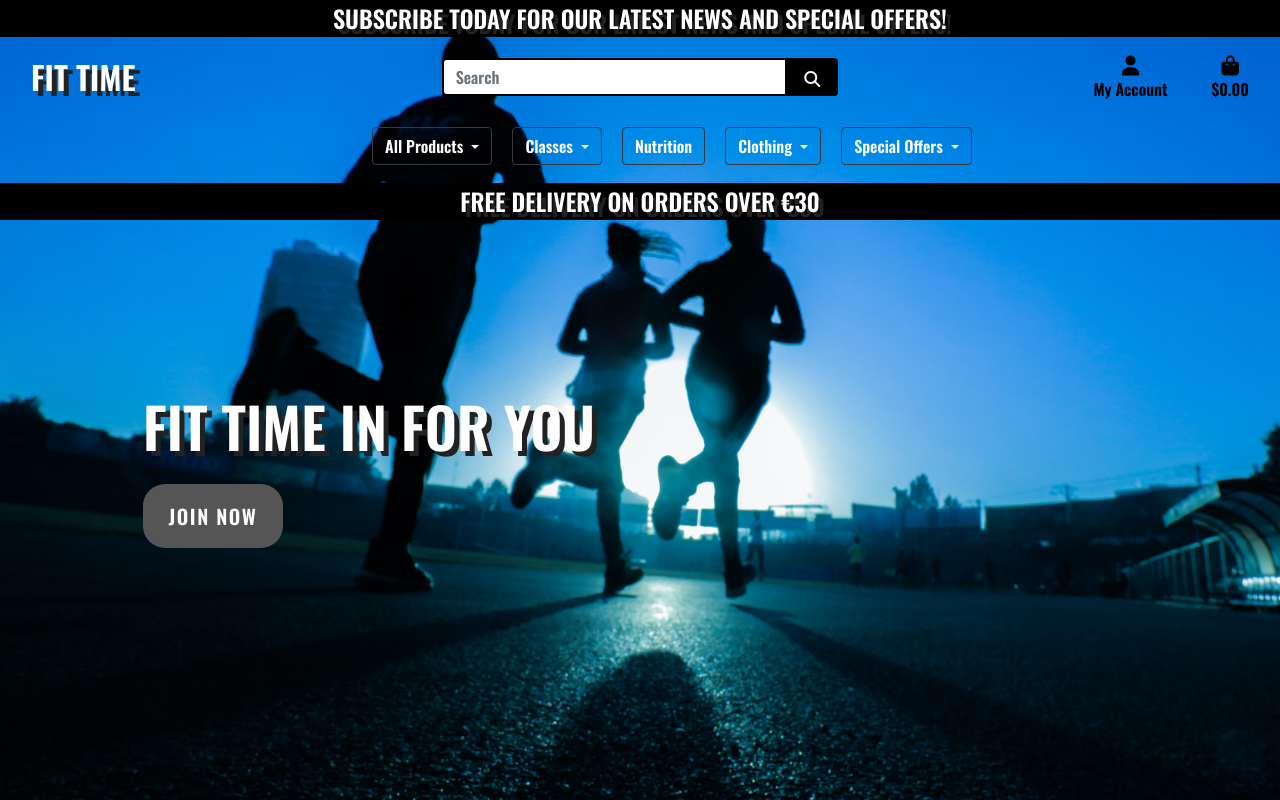
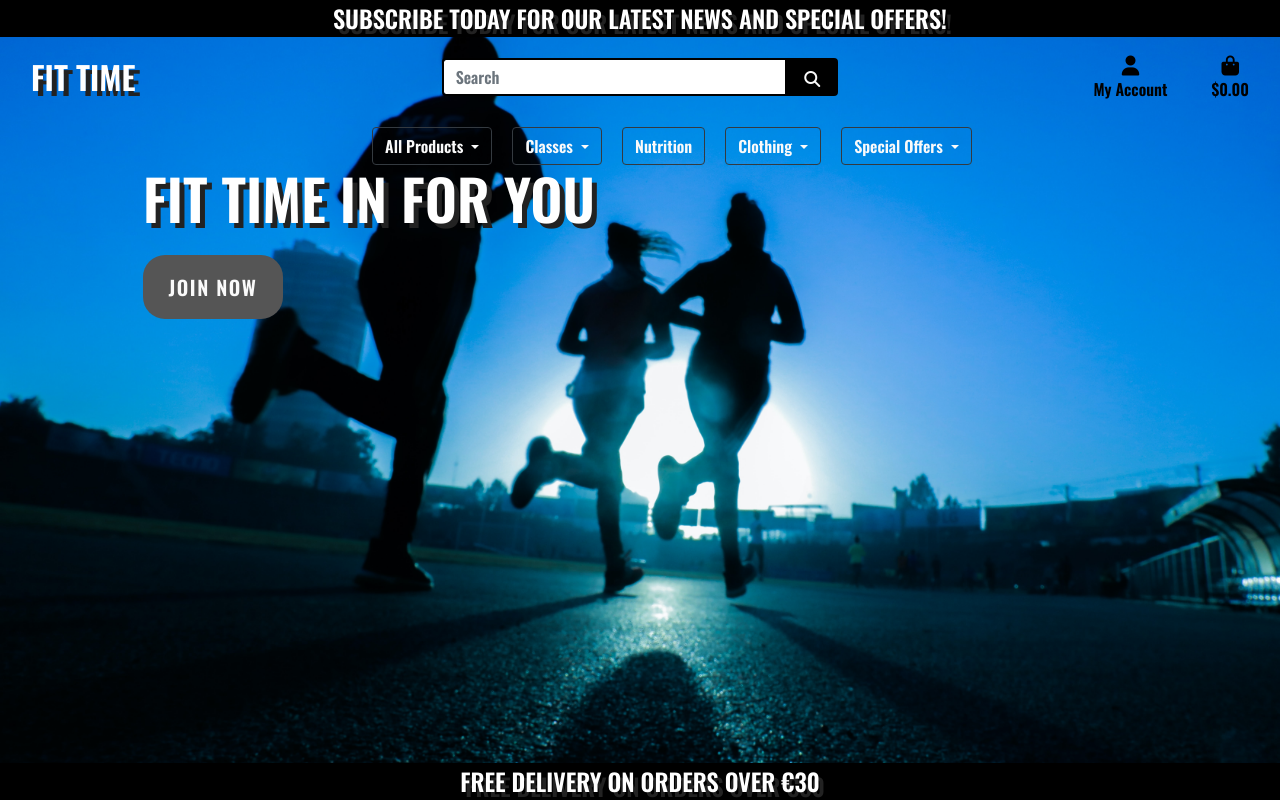
Before and after one commit to Leah1977/Fit_Time_MS4, a Django app: page / in a window 1280 px wide. Run offline with Django 3.2, Linux system fonts and the light colour scheme; some libraries are stand-ins or nearby versions.

Commit message:
Add footer details
Add template for footer
Include banner for Free Delivery

```diff
--- a/home/templates/home/index.html
+++ b/home/templates/home/index.html
@@ -11,7 +11,7 @@
 
 {% block content%}
     <div class="container h-100">
-        <div class="row h-100">
+        <div class="row h-90">
             <div class="col-9 col-md-6 my-auto">
                 <h1 class="display-4 logo-font text-white">
                    Fit Time in for You
--- a/static/css/base.css
+++ b/static/css/base.css
@@ -98,6 +98,10 @@ a.category-badge > span.badge:hover {
     cursor: pointer;
 }
 
+/* ---------------------------------- Footer */
+
+
+
 /* ---------------------------------- Media Queries */
 
 /* For screens with extra large screens */
--- a/templates/base.html
+++ b/templates/base.html
@@ -115,13 +115,8 @@
                 {% include 'includes/main_nav.html' %}
             </nav>
         </div>
-        <!-- delivery banner -->
-        <div id="delivery-banner" class="row text-center">
-            <div class="col bg-black text-white">
-                <h4 class="logo-font my-1">Free delivery on orders over €{{ free_delivery_threshold }}</h4>
-            </div>
-        </div>
     </header>
+
 
     {% if messages %}
         <div class="message-container"></div>
@@ -133,6 +128,11 @@
     {% block content %}
     {% endblock %}
 
+    <!-- footer content -->
+    <footer class="container-fluid fixed-bottom">
+        {% include 'includes/footer.html' %}
+    </footer>
+
     {% block postloadjs %}
     {% endblock %}
     </body>
--- /dev/null
+++ b/templates/includes/footer.html
@@ -0,0 +1,6 @@
+<!-- delivery banner -->
+<div id="delivery-banner" class="row text-center">
+    <div class="col bg-black text-white">
+        <h4 class="logo-font my-1">Free delivery on orders over €{{ free_delivery_threshold }}</h4>
+    </div>
+</div>
```
